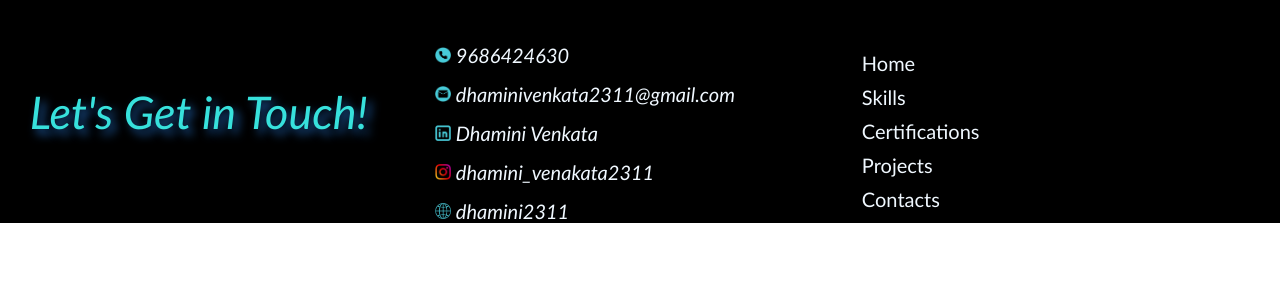
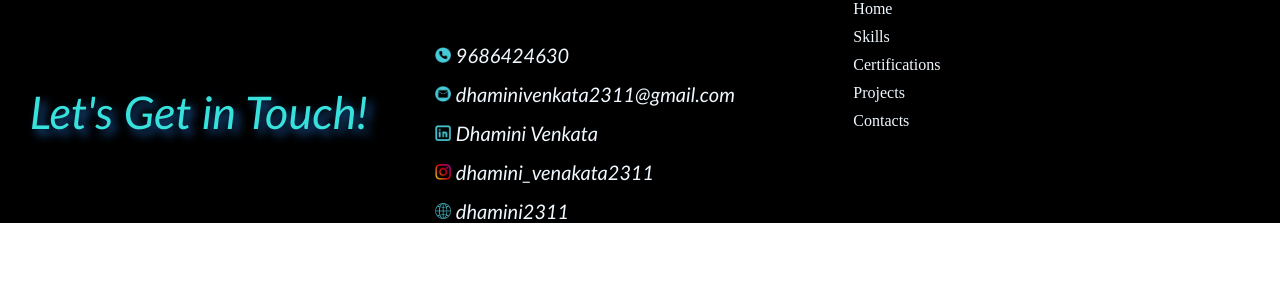
Before and after one commit to dhamini2311/portfolio2, an Angular app: page /contacts in a window 1280 px wide. Shown: the top 300 px of the page. Built offline with nearby package versions, Linux system fonts and the light colour scheme.

Commit message:
latest commit

```diff
--- a/src/app/contacts/contacts.component.html
+++ b/src/app/contacts/contacts.component.html
@@ -16,7 +16,7 @@
             <img src="../../assets/country.jpg"> dhamini2311
         </p></div>
     </div>
-        <div class="navbar">
+        <div class="navbar1">
             <p id="home"><a  routerLink="/home" routerLinkActive="active">Home</a></p>
             <p id="skills"><a  routerLink="/skills" routerLinkActive="active">Skills</a></p>
             <p id="Certify"><a  routerLink="/certificates" routerLinkActive="active">Certifications</a></p>
```
